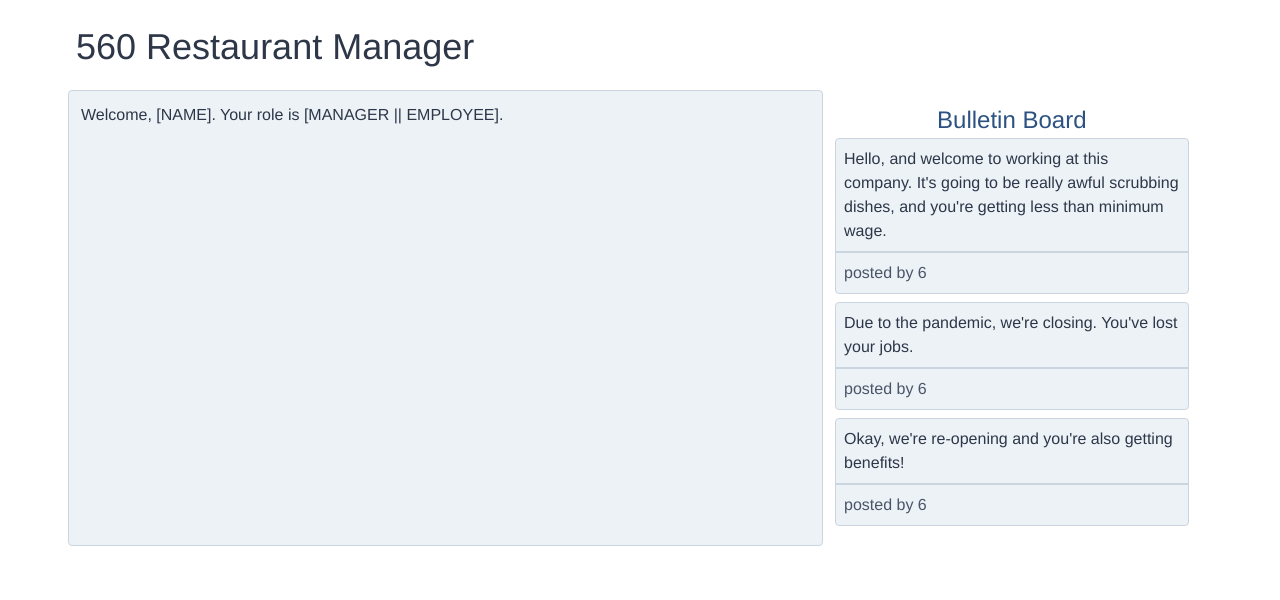
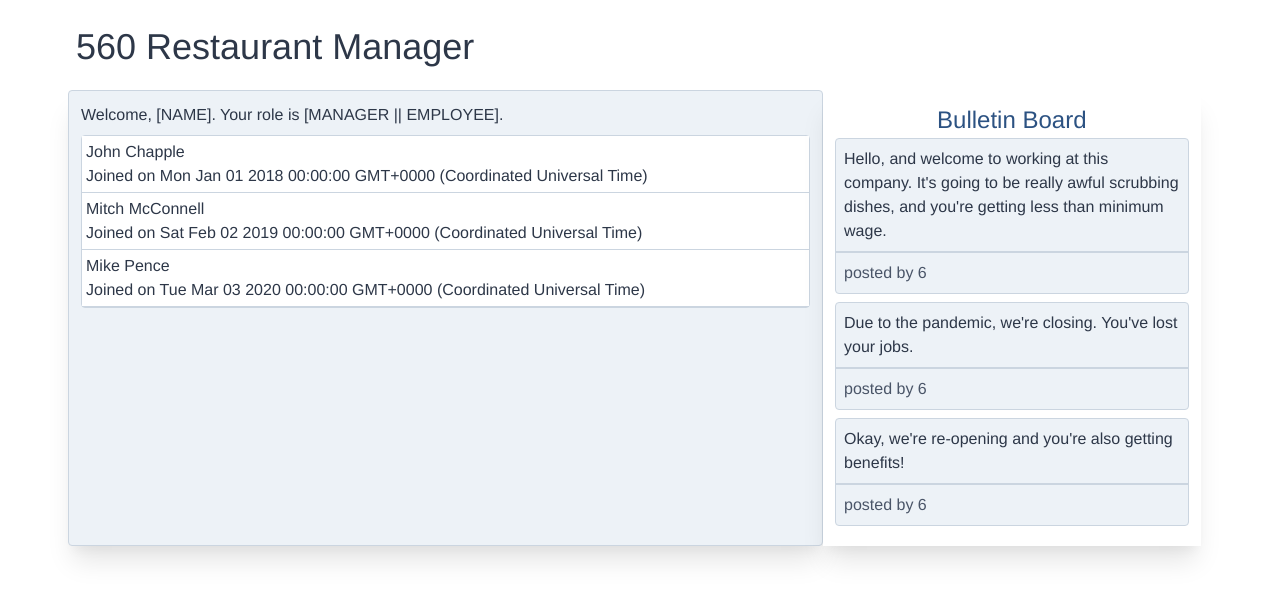
Before and after one commit to johnchapple/560, a Vue app in the folder client/: page / in a window 1280 px wide. Both pictures are taken after a click on the button "Login". Shown: the top 600 px of the page. Built offline with nearby package versions, Linux system fonts and the light colour scheme; some icons are missing.

Commit message:
employees list

```diff
--- a/client/src/App.vue
+++ b/client/src/App.vue
@@ -8,10 +8,11 @@
         <h1 class="inline p-2">560 Restaurant Manager</h1>
       </div>
       <div v-if="$store.user" class="flex">
-        <div class="bg-gray-200 p-3 border-gray-400 border rounded" style="width: 66%;">
-          Welcome, [NAME]. Your role is [MANAGER || EMPLOYEE].
+        <div class="bg-gray-200 p-3 border-gray-400 border rounded shadow-xl" style="width: 66%;">
+          <p class="mb-2">Welcome, [NAME]. Your role is [MANAGER || EMPLOYEE].</p>
+          <Employees />
         </div>
-        <div class="bg-white p-3" style="width: 33%;" >
+        <div class="bg-white p-3 shadow-xl" style="width: 33%;" >
           <h2 class="text-blue-800 text-2xl text-center">Bulletin Board</h2>
           <BulletinPost class="mb-2" v-for="post in Posts" :bulletinPost="post" :key="post.id" />
         </div>
@@ -27,10 +28,11 @@
 import { RefreshCwIcon } from 'vue-feather-icons'
 import BulletinPost from './BulletinPost'
 import Login from './Login'
+import Employees from './Employees'
 
 export default {
   name: 'App',
-  components: { RefreshCwIcon, BulletinPost, Login },
+  components: { RefreshCwIcon, BulletinPost, Login, Employees },
   data() {
     return {
       Posts: [
--- a/client/src/Cycle.vue
+++ /dev/null
@@ -1,36 +0,0 @@
-<template>
-  <div>
-    <h2 class="flex mx-auto text-2xl w-100 justify-between text-center border-b-2 border-gray-600">
-      <span class="mr-2 flex"><clock-icon class="py-auto my-auto mr-2" />{{ formatDate(new Date()) }}</span>
-      <span class="text-gray-400">&nbsp;{{ dateDistance(new Date()) }}</span>
-      </h2>
-    <div>
-      <Summary class="mb-3" v-for="summary in cycle.summaries" :summary="summary" :key="summary.title" />
-    </div>
-  </div>
-</template>
-
-<script>
-import Summary from './Summary'
-import { ClockIcon } from 'vue-feather-icons'
-import { formatDistance, format } from 'date-fns'
-
-export default {
-  name: 'Cycle',
-  components: { Summary, ClockIcon },
-  props: {
-    cycle: {
-      type: Object,
-      required: true,
-    }
-  },
-  methods: {
-    dateDistance(date) {
-      return formatDistance(new Date(date), new Date(), { addSuffix: true })
-    },
-    formatDate(date) {
-      return format(new Date(date), 'PP  p')
-    }
-  }
-}
-</script>
--- /dev/null
+++ b/client/src/Employees.vue
@@ -0,0 +1,28 @@
+<template>
+  <div>
+    <div class="border border-gray-400 rounded">
+      <div class="p-1 bg-white border-b border-gray-400" v-for="e in employees" :key="e.id">
+        <p class="flex"><user-icon size="1x" class="mr-2" />{{ e.FirstName }} {{ e.LastName }}</p>
+        <p>Joined on {{ e.JoinedDate }}</p>
+      </div>
+    </div>
+  </div>
+</template>
+
+<script>
+import { UserIcon } from 'vue-feather-icons'
+
+export default {
+  name: 'Employees',
+  components: { UserIcon },
+  data() {
+    return {
+      employees: [
+        { id: 0, FirstName: 'John', LastName: 'Chapple', JoinedDate: (new Date('January 1, 2018')) },
+        { id: 1, FirstName: 'Mitch', LastName: 'McConnell', JoinedDate: (new Date('February 2, 2019')) },
+        { id: 2, FirstName: 'Mike', LastName: 'Pence', JoinedDate: (new Date('March 3, 2020')) }
+      ]
+    }
+  }
+}
+</script>
```
